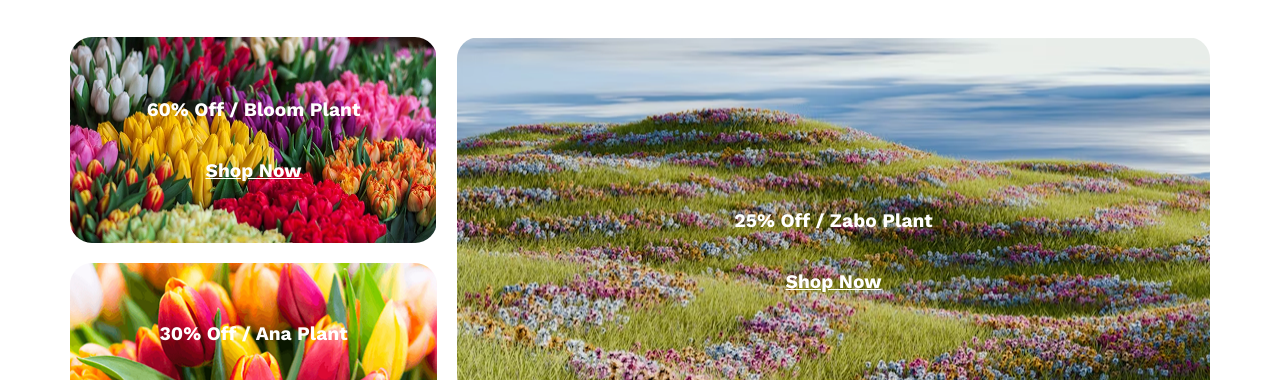
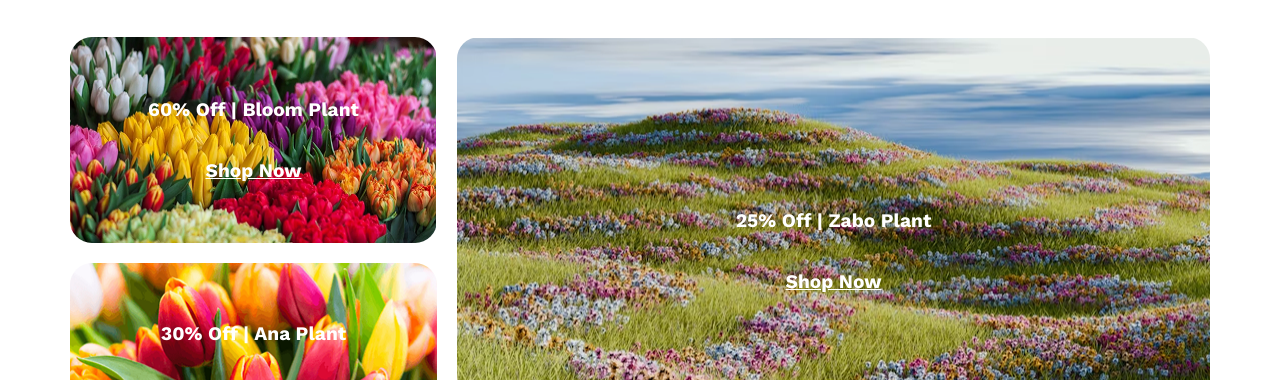
Before and after one commit to SanjidaMostakPrena/My-second-assignment, a plain HTML site: page index.html in a window 1280 px wide. Shown: the part 2733-3113 px from the top of the page. Drawn offline with nearby package versions, Linux system fonts and the light colour scheme.

Commit message:
added the all code

```diff
--- a/index.html
+++ b/index.html
@@ -118,14 +118,14 @@ FLOWERS</span></h1>
       <div class="card">
         <img src="./assets/deal-bloom.png" alt="Bloom Plant">
         <div class="overlay">
-          <p>60% Off / Bloom Plant</p>
+          <p>60% Off | Bloom Plant</p>
           <p class="text1">Shop Now</p>
         </div>
       </div>
       <div class="card">
         <img src="./assets/deal-ana.png" alt="Ana Plant">
         <div class="overlay">
-          <p>30% Off / Ana Plant</p>
+          <p>30% Off | Ana Plant</p>
           <p class="text1">Shop Now</p>
         </div>
       </div>
@@ -134,7 +134,7 @@ FLOWERS</span></h1>
     <div class="discount-right card">
       <img src="./assets/deal-zabo.png" alt="Zabo Plant">
       <div class="overlay">
-        <p>25% Off / Zabo Plant</p>
+        <p>25% Off | Zabo Plant</p>
         <p class="text1">Shop Now</p>
       </div>
     </div>
--- a/style/flower.css
+++ b/style/flower.css
@@ -152,6 +152,7 @@
 .plantimg{
   width: 540px;
   height: 590px;
+
 }
 
 .plantclass{
@@ -193,11 +194,13 @@
   position: relative;
   border-radius: 22px;
   overflow: hidden;
+
 }
 
 .card img {
   width: 100%;
   height: 100%;
+
 }
 
 .card .overlay {
@@ -431,6 +434,7 @@
     width: 100%;
     height: auto;
   }
+
   .flowerstore {
     width: 100%;
     height: auto;
@@ -468,6 +472,7 @@
 
   .card {
     height: 150px;
+
   }
 
   .overlay p {
```
